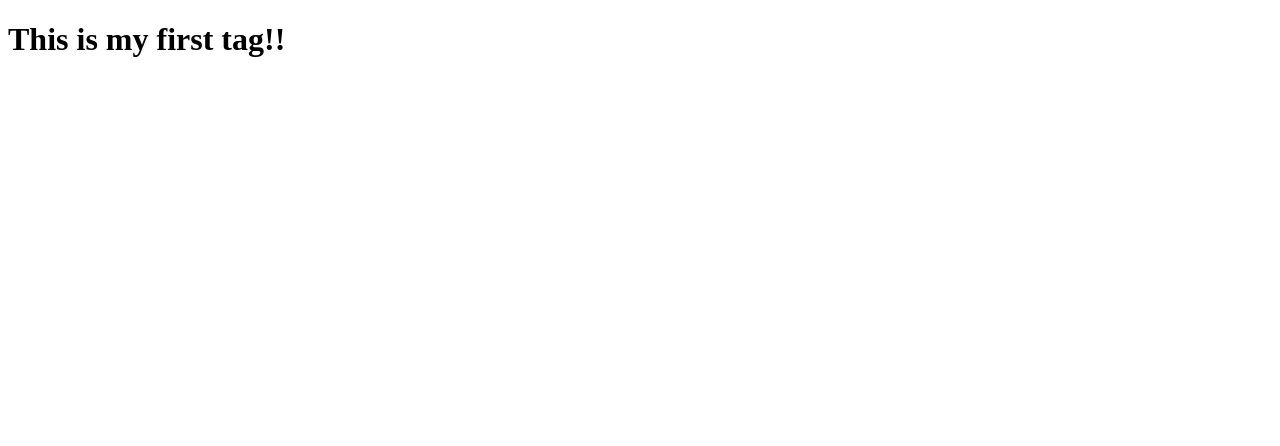
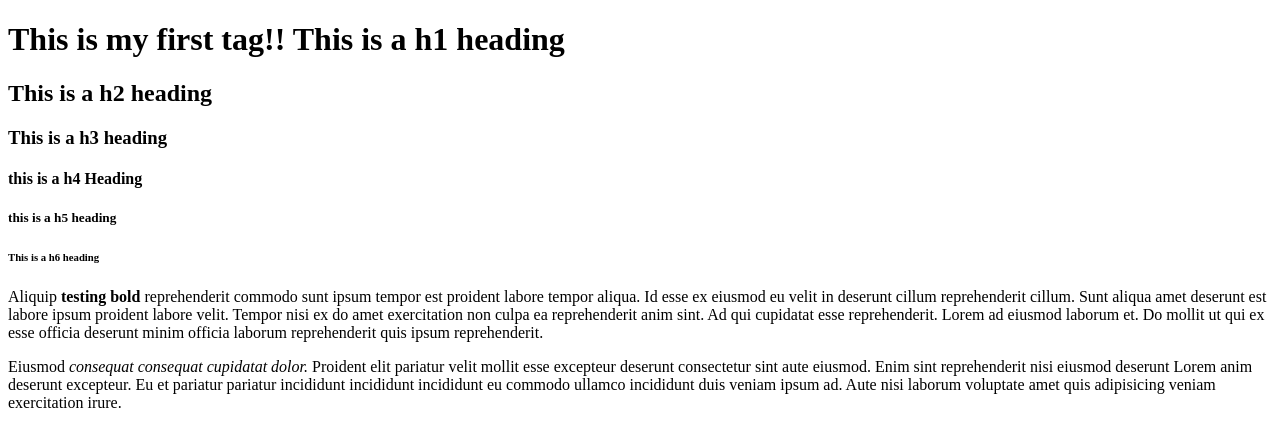
Before and after one commit to SB62/webDevBootcamp, a plain HTML site: page firstPage.html in a window 1280 px wide. Drawn offline with Linux system fonts and the light colour scheme.

Commit message:
playing with HTML tags

```diff
--- a/firstPage.html
+++ b/firstPage.html
@@ -17,9 +17,20 @@
         <!--[if lt IE 7]>
             <p class="browsehappy">You are using an <strong>outdated</strong> browser. Please <a href="#">upgrade your browser</a> to improve your experience.</p>
         <![endif]-->
+        <h1>This is my first tag!! This is a h1 heading</h1>
+        <h2>This is a h2 heading</h2>
+        <h3> This is a h3 heading</h3>
+        <h4> this is a h4 Heading</h4>
+        <h5> this is a h5 heading</h5>
+        <h6>This is a h6 heading</h6>
+
+        <p>
+            Aliquip <strong>testing bold</strong> reprehenderit commodo sunt ipsum tempor est proident labore tempor aliqua. Id esse ex eiusmod eu velit in deserunt cillum reprehenderit cillum. Sunt aliqua amet deserunt est labore ipsum proident labore velit. Tempor nisi ex do amet exercitation non culpa ea reprehenderit anim sint. Ad qui cupidatat esse reprehenderit. Lorem ad eiusmod laborum et. Do mollit ut qui ex esse officia deserunt minim officia laborum reprehenderit quis ipsum reprehenderit.
+        </p>
+        <p>
+            Eiusmod <em>consequat consequat cupidatat dolor.</em> Proident elit pariatur velit mollit esse excepteur deserunt consectetur sint aute eiusmod. Enim sint reprehenderit nisi eiusmod deserunt Lorem anim deserunt excepteur. Eu et pariatur pariatur incididunt incididunt incididunt eu commodo ullamco incididunt duis veniam ipsum ad. Aute nisi laborum voluptate amet quis adipisicing veniam exercitation irure.
+        </p>
 
         <script src="" async defer></script>
     </body>
 </html>
-
-<h1>This is my first tag!!</h1>
```
Also changed, not shown: 1 other file.
